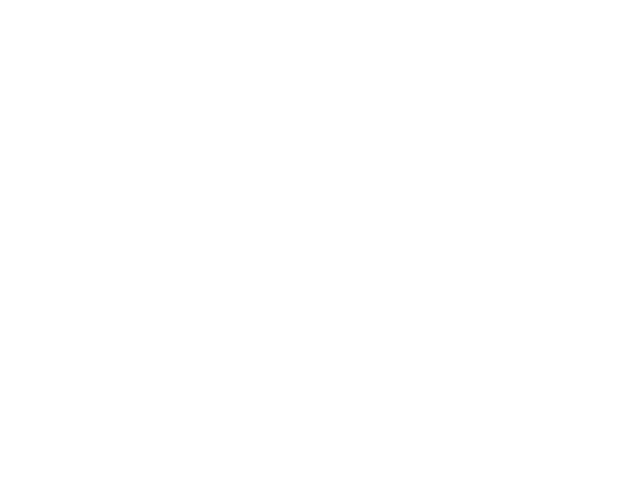
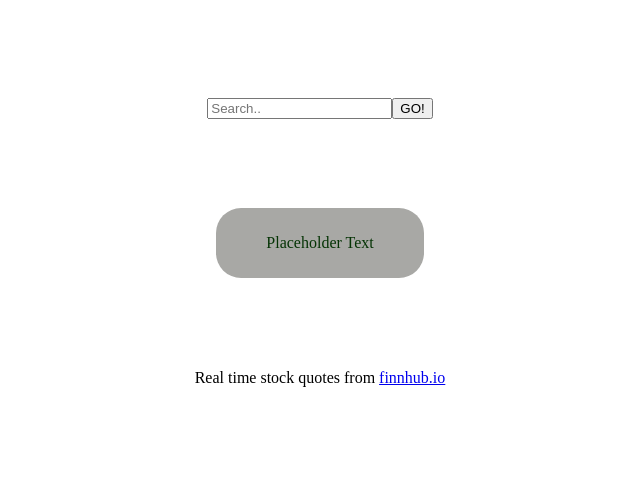
Before and after one commit to amina0914/Full_Stack_Web_App, a plain HTML site: page public/index.html in a window 1280 px wide. Shown: the whole page, without its empty margins (320-960 px from the left). Drawn offline with Linux system fonts and the light colour scheme.

Commit message:
Placeholder frontend display

```diff
--- a/public/index.html
+++ b/public/index.html
@@ -1,14 +1,26 @@
 <!DOCTYPE html>
 <html lang="en">
+
 <head>
   <meta charset="UTF-8">
   <meta http-equiv="X-UA-Compatible" content="IE=edge">
   <meta name="viewport" content="width=device-width, initial-scale=1.0">
-  <script src="scripts/script.js"></script>
+  <script defer src="scripts/script.js"></script>
   <link rel="stylesheet" href="styles/style.css">
   <title>Document</title>
 </head>
+
 <body>
+  <div class="search_box">
+    <input type="text" placeholder="Search..">
+    <button type="submit">GO!</button>
+  </div>
+  <div class="result_box">
+    <p>Placeholder Text</p>
+  </div>
+  <div class="source_box">
+    <p>Real time stock quotes from <a href="https://finnhub.io">finnhub.io</a></p>
+  </div>
+</body>
 
-</body>
 </html>
--- a/public/styles/style.css
+++ b/public/styles/style.css
@@ -0,0 +1,26 @@
+body{
+  display: flex;
+  flex-direction: column;
+  align-items: center;
+}
+
+.search_box{
+  display: flex;
+  align-items: center;
+  height:200px;
+}
+
+.result_box{
+  border-radius: 25px;
+  background: #a8a8a5;
+  color: rgb(4, 51, 4);
+  padding: 10px 50px;
+  width: auto;
+  height: auto;
+}
+
+.source_box{
+  display: flex;
+  align-items: center;
+  height: 200px;
+}
```
